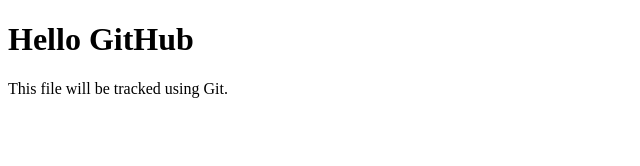
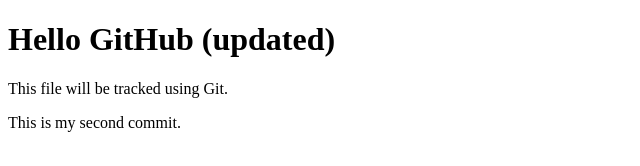
Before and after one commit to williamcarvalhodev/unit2-git-practice, a plain HTML site: page index.html in a window 1280 px wide. Shown: the whole page, without its empty margins (0-640 px from the left). Drawn offline with Linux system fonts and the light colour scheme.

Commit message:
Update the page to add a new paragraph

```diff
--- a/index.html
+++ b/index.html
@@ -5,7 +5,8 @@
     <title>Unit 2: Git Practice</title>
 </head>
 <body>
-    <h1>Hello GitHub</h1>
+    <h1>Hello GitHub (updated)</h1>
     <p>This file will be tracked using Git.</p>
+    <p>This is my second commit.</p>
 </body>
 </html>
```
